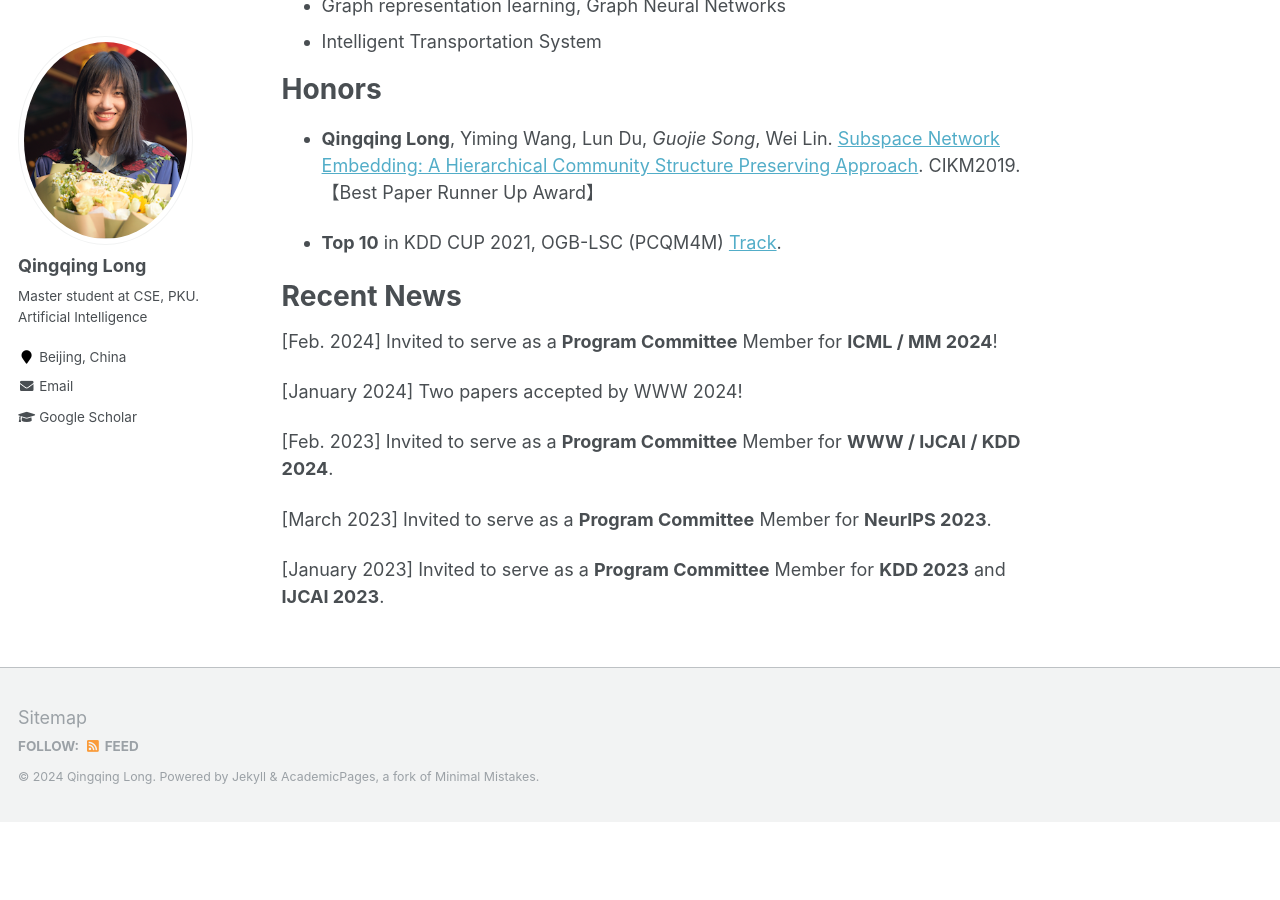
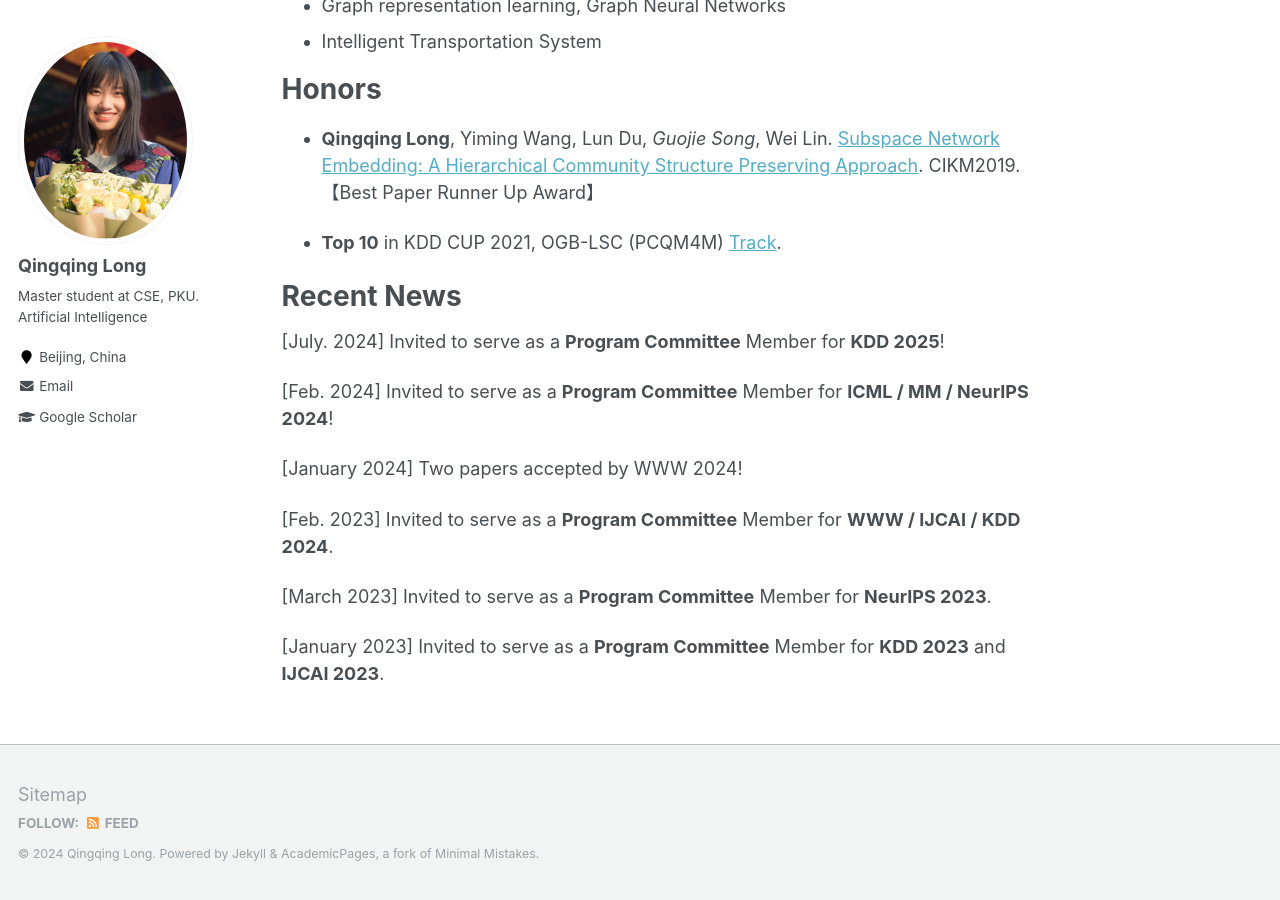
Before and after one commit to YimiAChack/YimiAChack.github.io, a Jekyll site: the page built from _pages/about.md, in a window 1280 px wide and 900 px high, scrolled down 542 px. Built offline with Jekyll 4.4.1, drawn with Linux system fonts in a browser that asks for light colours; before the commit the page ends 1364 px from its top, so only the background shows below that.

Commit message:
Update about.md

```diff
--- a/_pages/about.md
+++ b/_pages/about.md
@@ -29,7 +29,9 @@ Honors
 
 Recent News
 ======
-\[Feb. 2024\] Invited to serve as a **Program Committee** Member for **ICML / MM 2024**!
+\[July. 2024\] Invited to serve as a **Program Committee** Member for **KDD 2025**!
+
+\[Feb. 2024\] Invited to serve as a **Program Committee** Member for **ICML / MM / NeurIPS 2024**!
 
 \[January 2024\] Two papers accepted by WWW 2024!
 
```
